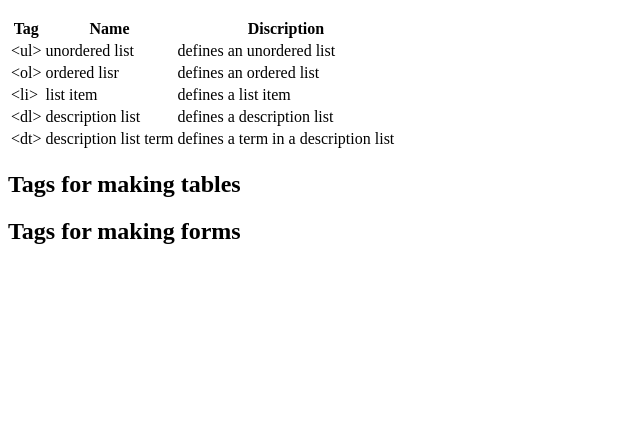
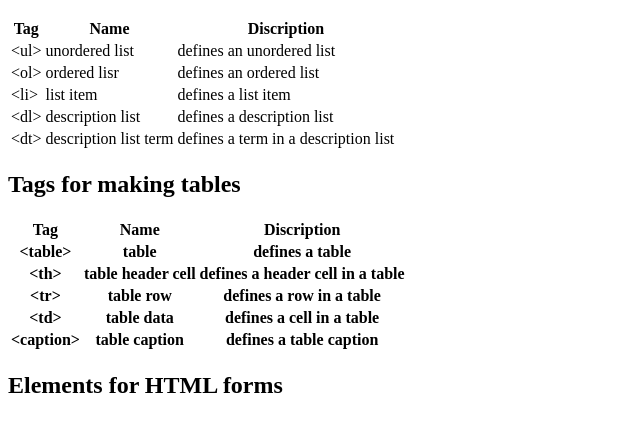
Before and after one commit to PinkShoeNing/codecademy-project, a plain HTML site: page Build Your Own Cheatsheet/index.html in a window 1280 px wide. Shown: the part 110-542 px from the top of the page, without its empty margins (0-640 px from the left). Drawn offline with Linux system fonts and the light colour scheme.

Commit message:
add tags for making tables

```diff
--- a/Build Your Own Cheatsheet/index.html
+++ b/Build Your Own Cheatsheet/index.html
@@ -42,9 +42,41 @@
             </div>
             <div>
                 <h2>Tags for making tables</h2>
+                <table>
+                    <tr>
+                        <th>Tag</th>
+                        <th>Name</th>
+                        <th>Discription</th>
+                    </tr>
+                    <tr>
+                        <th>&lt;table&gt;</th>
+                        <th>table</th>
+                        <th>defines a table</th>
+                    </tr>
+                    <tr>
+                        <th>&lt;th&gt;</th>
+                        <th>table header cell</th>
+                        <th>defines a header cell in a table</th>
+                    </tr>
+                    <tr>
+                        <th>&lt;tr&gt;</th>
+                        <th>table row</th>
+                        <th>defines a row in a table</th>
+                    </tr>
+                    <tr>
+                        <th>&lt;td&gt;</th>
+                        <th>table data</th>
+                        <th>defines a cell in a table</th>
+                    </tr>
+                    <tr>
+                        <th>&lt;caption&gt;</th>
+                        <th>table caption</th>
+                        <th>defines a table caption</th>
+                    </tr>
+                </table>
             </div>
             <div>
-                <h2>Tags for making forms</h2>
+                <h2>Elements for HTML forms</h2>
             </div>
         </body>
     </html>
```
